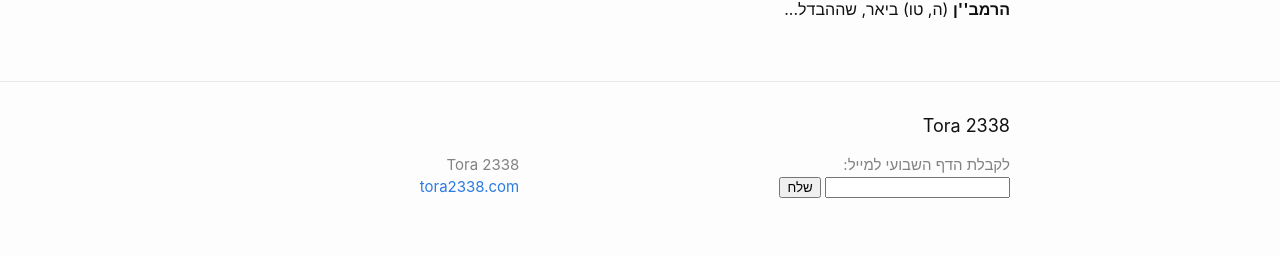
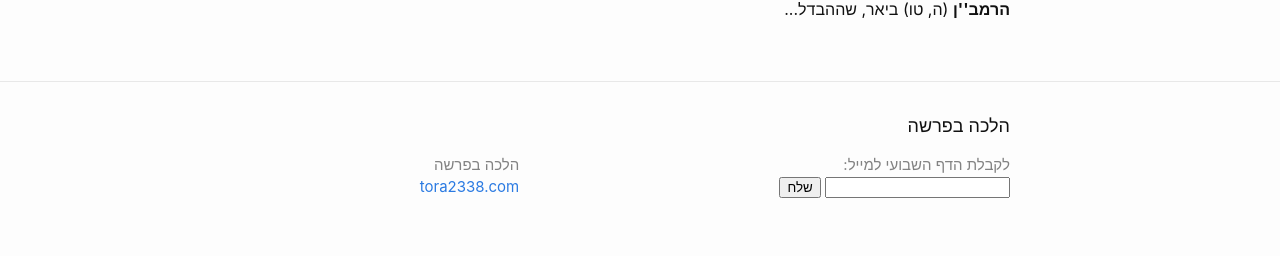
Before and after one commit to torah2338/tora, a Jekyll site: the page built from index.markdown, in a window 1280 px wide. Shown: the part 1148-1404 px from the top of the page. Built offline with Jekyll 4.4.1, drawn with Linux system fonts in a browser that asks for light colours.

Commit message:
more changes

```diff
--- a/_config.yml
+++ b/_config.yml
@@ -18,7 +18,7 @@
 # You can create any custom variable you would like, and they will be accessible
 # in the templates via {{ site.myvariable }}.
 
-title: Tora 2338
+title: הלכה בפרשה
 email: tora2338.com
 description: >- # this means to ignore newlines until "baseurl:"
   Yigal is a slappy boy
```
